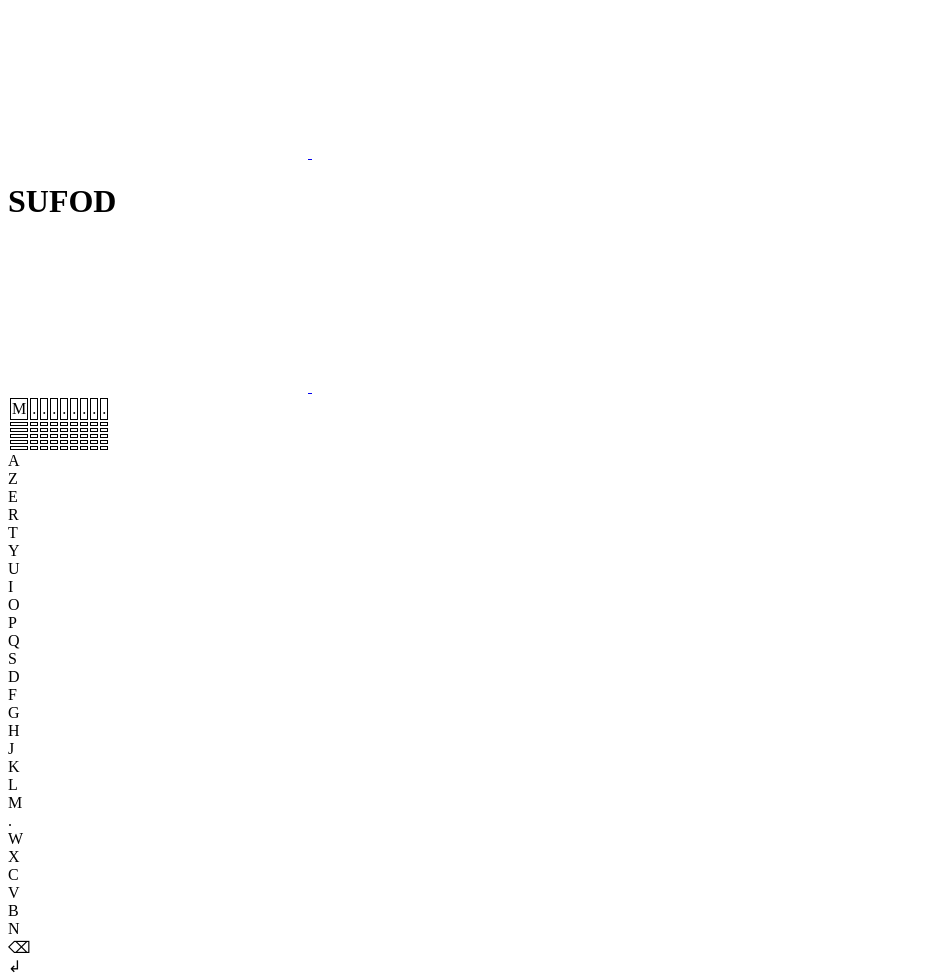
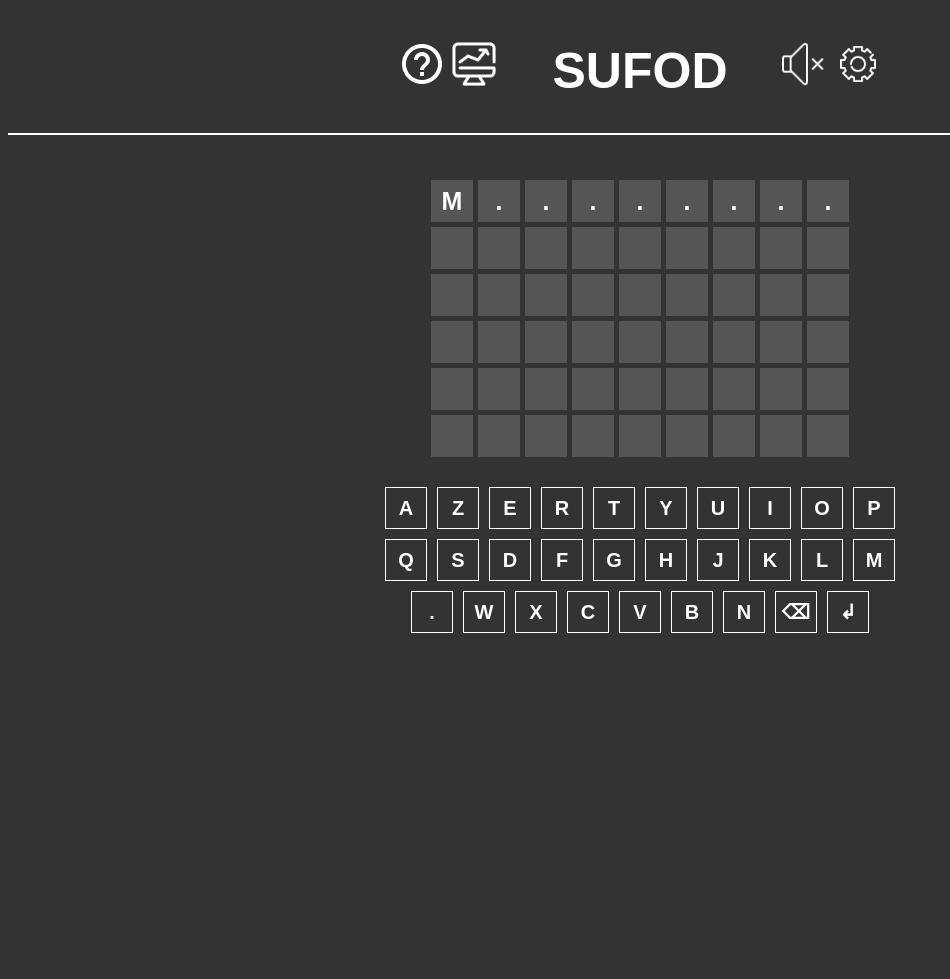
Before and after one commit to Vinaigre1/Mofus, a website: page src/public/index.html in a window 1280 px wide. Shown: the whole page, without its empty margins (0-950 px from the left). After the commit the page ends 800 px from the top, so only its background shows below. Drawn offline with Linux system fonts and the light colour scheme.

Commit message:
added css and check if word correct

```diff
--- a/src/public/css/style.css
+++ b/src/public/css/style.css
@@ -1,4 +1,81 @@
+body {
+  background-color: #333;
+  color: #fff;
+  font-family: Arial, Helvetica, sans-serif;
+  font-weight: bold;
+}
+
+h1 {
+  font-size: 50px;
+  margin-left: 50px;
+  margin-right: 50px;
+}
+
+div.header {
+  border-bottom: 2px solid white;
+  width: 100%;
+  text-align: center;
+}
+
+div.header > * {
+  display: inline-block;
+}
+
+a.header-icon img {
+  height: 48px;
+  filter: invert(100%);
+}
+
+#grid {
+  margin-top: 40px;
+}
+
+#grid table {
+  border-spacing: 5px;
+  margin: 0 auto;
+}
+
 #grid td {
-  border: 1px solid black;
+  width: 40px;
+  height: 40px;
+  text-align: center;
+  font-size: 25px;
   text-transform: uppercase;
+  background-color: #555;
 }
+
+#grid td.other {
+  background-color: rgb(181, 159, 59);
+}
+
+#grid td.right {
+  background-color: rgb(83, 141, 78);
+}
+
+#input-area {
+  margin-top: 20px;
+}
+
+.input-line {
+  text-align: center;
+}
+
+.input-letter {
+  display: inline-block;
+  border: 1px solid #fff;
+  /* border-radius: 10px; */
+  width: 40px;
+  height: 40px;
+  line-height: 40px;
+  margin: 5px;
+  text-align: center;
+  font-size: 20px;
+}
+
+.input-letter.correct-letter {
+  background-color:rgb(83, 141, 78);
+}
+
+.input-letter.other-letter {
+  background-color: rgb(181, 159, 59);
+}
--- a/src/public/index.html
+++ b/src/public/index.html
@@ -6,37 +6,26 @@
     <title>SUFOD</title>
     <link rel="stylesheet" href="/public/css/style.css" type="text/css">
     <link rel="apple-touch-icon" href="icon.png">
-    <script src="/public/js/script.js"></script>
+    <script src="/public/js/game.js"></script>
+    <script src="/public/js/keyboard.js"></script>
   </head>
   <body>
     <div id="content">
-      <header>
-        <div class="header-icons">
-          <a href="#" id="config-rules-button">
-            <svg id="config-rules-icon">
-              <use href="#icon-rules" stroke="var(--couleur-icon)" fill="var(--couleur-icon)">
-
-              </use>
-            </svg>
-          </a>
-          <a href="#" id="config-stats-button">
-            <svg id="config-stats-icon">
-              <use href="#icon-stats" stroke="var(--couleur-icon)"></use>
-            </svg>
-          </a>
-        </div>
+      <div class="header">
+        <a href="#" class="header-icon" id="config-rules-button">
+          <img src="/public/img/icon-help-48.png" alt="help">
+        </a>
+        <a href="#" class="header-icon" id="config-stats-button">
+          <img src="/public/img/icon-stats-64.png" alt="stats">
+        </a>
         <h1>SUFOD</h1>
-        <div class="header-icons">
-          <a href="#" id="config-audio-button">
-            <svg id="config-audio-icon"><use href="#icon-muted" fill="var(--couleur-icon)"></use></svg>
-          </a>
-          <a href="#" id="config-config-button">
-            <svg id="config-config-icon">
-              <use href="#icon-config" fill="var(--couleur-icon)"></use>
-            </svg>
-          </a>
-        </div>
-      </header>
+        <a href="#" class="header-icon" id="config-audio-button">
+          <img src="/public/img/icon-mute-50.png" alt="mute">
+        </a>
+        <a href="#" class="header-icon" id="config-config-button">
+          <img src="/public/img/icon-config-64.png" alt="config">
+        </a>
+      </div>
       <div id="panel-area" class="rules-panel" style="display: none;">
         <div id="panel-window">
           <div id="panel-window-header">
@@ -71,43 +60,7 @@
         </div>
       </div>
       <div id="grid" class="grid"></div>
-      <div id="input-area">
-        <div class="input-line">
-          <div class="input-letter" data-letter="A">A</div>
-          <div class="input-letter" data-letter="Z">Z</div>
-          <div class="input-letter" data-letter="E">E</div>
-          <div class="input-letter" data-letter="R">R</div>
-          <div class="input-letter" data-letter="T">T</div>
-          <div class="input-letter" data-letter="Y">Y</div>
-          <div class="input-letter" data-letter="U">U</div>
-          <div class="input-letter" data-letter="I">I</div>
-          <div class="input-letter" data-letter="O">O</div>
-          <div class="input-letter" data-letter="P">P</div>
-        </div>
-        <div class="input-line">
-          <div class="input-letter" data-letter="Q">Q</div>
-          <div class="input-letter" data-letter="S">S</div>
-          <div class="input-letter" data-letter="D">D</div>
-          <div class="input-letter" data-letter="F">F</div>
-          <div class="input-letter" data-letter="G">G</div>
-          <div class="input-letter" data-letter="H">H</div>
-          <div class="input-letter" data-letter="J">J</div>
-          <div class="input-letter" data-letter="K">K</div>
-          <div class="input-letter" data-letter="L">L</div>
-          <div class="input-letter" data-letter="M">M</div>
-        </div>
-        <div class="input-line">
-          <div class="input-letter" data-letter=".">.</div>
-          <div class="input-letter" data-letter="W">W</div>
-          <div class="input-letter" data-letter="X">X</div>
-          <div class="input-letter" data-letter="C">C</div>
-          <div class="input-letter" data-letter="V">V</div>
-          <div class="input-letter" data-letter="B">B</div>
-          <div class="input-letter" data-letter="N">N</div>
-          <div class="input-letter" data-letter="_delete">⌫</div>
-          <div class="input-letter input-letter-enter" data-letter="_enter">↲</div>
-        </div>
-      </div>
+      <div id="input-area"></div>
     </div>
   </body>
 </html>
--- /dev/null
+++ b/src/public/js/game.js
@@ -0,0 +1,206 @@
+const MAXIMUM_TRIES = 6;
+
+window.addEventListener("load", () => {
+  const word = 'magouille';
+  let entries = [];
+  let results = [];
+  let cursor = [0, 0];
+  createNewEntry(word, entries, cursor);
+  loadGrid(word, entries, cursor, results);
+  loadEvents(word, entries, cursor, results);
+});
+
+/**
+ * Loads the grid with every entry and results
+ * @param {string} word
+ * @param {Array} entries
+ * @param {Array} cursor
+ * @param {Array} results
+ */
+function loadGrid(word, entries, cursor, results) {
+  const gridEl = document.getElementById('grid');
+  const tableEl = document.createElement('table');
+  const resultClasses = ['none', 'other', 'right'];
+
+  const prefill = Array(word.length);
+  prefill.fill('.');
+  prefill[0] = word[0];
+  for (let i = 0; i < results.length; i++) {
+    for (let j = 0; j < results[i].length; j++) {
+      if (prefill[j] === '.' && results[i][j] === 2) {
+        prefill[j] = entries[i][j];
+      }
+    }
+  }
+
+  for (let i = 0; i < MAXIMUM_TRIES; i++) {
+    const trEl = document.createElement('tr');
+    let line = entries[i];
+    if (i === cursor[0] && cursor[1] === 0) {
+      line = prefill;
+    }
+    for (let j = 0; j < word.length; j++) {
+      const tdEl = document.createElement('td');
+      tdEl.textContent = line && line[j] || (i == cursor[0] ? '.' : '');
+      tdEl.classList.add(resultClasses[results[i] && results[i][j] || 0]);
+      trEl.appendChild(tdEl);
+    }
+    tableEl.appendChild(trEl);
+  }
+  gridEl.innerHTML = tableEl.outerHTML;
+}
+
+/**
+ * Creates an event listener that runs a function depending on which key is pressed.
+ * Possible functions are: Add letter, Remove letter, Validate word
+ * @param {string} word
+ * @param {Array} entries
+ * @param {Array} cursor
+ * @param {Array} results
+ */
+function loadEvents(word, entries, cursor, results) {
+  const keys = ['a', 'b', 'c', 'd', 'e', 'f', 'g', 'h', 'i', 'j', 'k', 'l', 'm', 'n', 'o', 'p', 'q', 'r', 's', 't', 'u', 'v', 'w', 'x', 'y', 'z'];
+  document.addEventListener('keydown', (event) => {
+    const key = event.key.toLowerCase().normalize('NFD').replace(/\p{Diacritic}/gu, '');
+    if (keys.indexOf(key) >= 0) {
+      addLetter(word, entries, cursor, key);
+    } else if (key === 'backspace') {
+      removeLetter(word, entries, cursor);
+    } else if (key === 'enter') {
+      validateWord(word, entries, cursor, results);
+    }
+    loadGrid(word, entries, cursor, results);
+  });
+}
+
+/**
+ * Starts a new entry and moves the cursor on this new entry
+ * @param {string} word
+ * @param {Array} entries
+ * @param {Array} cursor
+ */
+function createNewEntry(word, entries, cursor) {
+  let entry = Array(word.length);
+  entry[0] = word[0];
+  entries.push(entry);
+  cursor[0] = entries.length - 1;
+  cursor[1] = 0;
+}
+
+/**
+ * Adds a letter in the entry and moves the cursor
+ * @param {string} word
+ * @param {Array} entries
+ * @param {Array} cursor
+ * @param {string} letter
+ */
+function addLetter(word, entries, cursor, letter) {
+  if (cursor[1] >= word.length) return;
+  if (cursor[1] === 0 && letter !== word[0]) cursor[1] = 1;
+
+  entries[cursor[0]][cursor[1]] = letter;
+  cursor[1]++;
+}
+
+/**
+ * Removes a letter from the entries and moves the cursor
+ * @param {string} word
+ * @param {Array} entries
+ * @param {Array} cursor
+ * @returns
+ */
+function removeLetter(word, entries, cursor) {
+  if (cursor[1] <= 0) return;
+  cursor[1]--;
+
+  if (cursor[1] > 0) {
+    entries[cursor[0]][cursor[1]] = '';
+  }
+}
+
+/**
+ * Checks the entered word and makes an action depending on the result
+ * @param {string} word
+ * @param {Array} entries
+ * @param {Array} cursor
+ * @param {Array} results
+ */
+function validateWord(word, entries, cursor, results) {
+  if (cursor[1] < word.length) return;
+
+  const entry = entries[cursor[0]].join('');
+  if (!wordExists(entry)) return;
+
+  results[cursor[0]] = checkWord(word, entry);
+  if (results[cursor[0]].indexOf(0) === -1 && results[cursor[0]].indexOf(1) === -1) {
+    console.log('Gagné !');
+  } else if (cursor[0] + 1 >= MAXIMUM_TRIES) {
+    console.log('Perdu !');
+  } else {
+    createNewEntry(word, entries, cursor);
+  }
+
+  const keyColors = {
+    correct: [],
+    other: []
+  };
+  for (let i = 0; i < results.length; i++) {
+    for (let j = 0; j < results[i].length; j++) {
+      if (results[i][j] === 1) {
+        keyColors.other.push(entries[i][j].toUpperCase());
+      } else if (results[i][j] === 2) {
+        keyColors.correct.push(entries[i][j].toUpperCase());
+      }
+    }
+  }
+
+  console.log(keyColors);
+  loadKeyboard(keyColors.correct, keyColors.other);
+
+  console.log('entered word is', entry);
+}
+
+/**
+ * Checks if the entry exists in the word database
+ * @param {string} entry
+ * @returns {boolean}
+ */
+function wordExists(entry) {
+  // TODO
+  entry;
+  return true;
+}
+
+/**
+ * Compares _word and entry and return an array of numbers that represents the result.
+ * @param {string} _word
+ * @param {string} entry
+ * @returns {Array[number]} Array of 0s (letter not present), 1s (letter in different position) and 2s (letter in correct position)
+ */
+function checkWord(_word, entry) {
+  const word = _word.split('');
+  const result = Array(word.length);
+  for (let i = 0; i < entry.length; i++) {
+    if (entry[i] === word[i]) {
+      result[i] = 2;
+      word[i] = '';
+    }
+  }
+
+  for (let i = 0; i < entry.length; i++) {
+    if (result[i]) continue;
+    for (let j = 0; j < word.length; j++) {
+      if (entry[i] === word[j]) {
+        result[i] = 1;
+        word[j] = '';
+        break;
+      }
+    }
+    if (!result[i]) {
+      result[i] = 0;
+    }
+  }
+  return result;
+}
+
+// TODO: iframe integration
--- /dev/null
+++ b/src/public/js/keyboard.js
@@ -0,0 +1,35 @@
+const DELETE_CHAR = '⌫';
+const ENTER_CHAR = '↲';
+
+window.addEventListener("load", () => {
+  loadKeyboard();
+});
+
+function loadKeyboard(correctLetters = [], otherLetters = []) {
+  const layout = 'azerty'; // TODO add layouts
+  const layouts = {
+    'azerty': [
+      ['A', 'Z', 'E', 'R', 'T', 'Y', 'U', 'I', 'O', 'P'],
+      ['Q', 'S', 'D', 'F', 'G', 'H', 'J', 'K', 'L', 'M'],
+      ['.', 'W', 'X', 'C', 'V', 'B', 'N', DELETE_CHAR, ENTER_CHAR]
+    ]
+  };
+  const areaEl = document.querySelector('#input-area');
+  areaEl.innerHTML = '';
+  for (let i = 0; i < layouts[layout].length; i++) {
+    const lineEl = document.createElement('div');
+    lineEl.classList.add('input-line');
+    for (let j = 0; j < layouts[layout][i].length; j++) {
+      const letterEl = document.createElement('div');
+      letterEl.innerText = layouts[layout][i][j];
+      letterEl.classList.add('input-letter');
+      if (correctLetters.indexOf(layouts[layout][i][j]) >= 0) {
+        letterEl.classList.add('correct-letter');
+      } else if (otherLetters.indexOf(layouts[layout][i][j]) >= 0) {
+        letterEl.classList.add('other-letter');
+      }
+      lineEl.appendChild(letterEl);
+    }
+    areaEl.appendChild(lineEl);
+  }
+}
--- a/src/public/js/script.js
+++ /dev/null
@@ -1,95 +0,0 @@
-const MAXIMUM_TRIES = 6;
-
-window.onload = () => {
-  const word = 'magouille';
-  let entries = [];
-  let cursor = [0, 0];
-  createNewEntry(word, entries, cursor);
-  loadGrid(word, entries, cursor);
-  loadKeyboard(word, entries, cursor);
-};
-
-function loadGrid(word, entries, cursor) {
-  const gridEl = document.getElementById('grid');
-  const tableEl = document.createElement('table');
-  for (let i = 0; i < MAXIMUM_TRIES; i++) {
-    const trEl = document.createElement('tr');
-    for (let j = 0; j < word.length; j++) {
-      const tdEl = document.createElement('td');
-      tdEl.textContent = entries[i] && entries[i][j] || (i == cursor[0] ? '.' : '');
-      trEl.appendChild(tdEl);
-    }
-    tableEl.appendChild(trEl);
-  }
-  gridEl.innerHTML = '';
-  gridEl.appendChild(tableEl);
-}
-
-function loadKeyboard(word, entries, cursor) {
-  const keys = ['a', 'b', 'c', 'd', 'e', 'f', 'g', 'h', 'i', 'j', 'k', 'l', 'm', 'n', 'o', 'p', 'q', 'r', 's', 't', 'u', 'v', 'w', 'x', 'y', 'z'];
-  document.addEventListener('keydown', (event) => {
-    const key = event.key.toLowerCase().normalize('NFD').replace(/\p{Diacritic}/gu, '');
-    if (keys.indexOf(key) >= 0) {
-      addLetter(word, entries, cursor, key);
-    } else if (key === 'backspace') {
-      removeLetter(word, entries, cursor);
-    } else if (key === 'enter') {
-      validateWord(word, entries, cursor);
-    }
-  });
-}
-
-function createNewEntry(word, entries, cursor) {
-  let entry = Array(word.length);
-  entry[0] = word[0];
-  entries.push(entry);
-  cursor[0] = entries.length - 1;
-  cursor[1] = 0;
-}
-
-function addLetter(word, entries, cursor, letter) {
-  if (cursor[1] >= word.length) return;
-  if (cursor[1] === 0 && letter !== word[0]) cursor[1] = 1;
-
-  entries[cursor[0]][cursor[1]] = letter;
-  loadGrid(word, entries, cursor);
-  cursor[1]++;
-}
-
-function removeLetter(word, entries, cursor) {
-  if (cursor[1] <= 0) return;
-  cursor[1]--;
-
-  if (cursor[1] > 0) {
-    entries[cursor[0]][cursor[1]] = '';
-    loadGrid(word, entries, cursor);
-  }
-}
-
-function validateWord(word, entries, cursor) {
-  if (cursor[1] < word.length) return;
-
-  const entry = entries[cursor[0]].join('');
-  if (!wordExists(entry)) return;
-
-  if (checkWord(word, entry)) {
-    console.log('Gagné !');
-  } else if (cursor[0] + 1 >= MAXIMUM_TRIES) {
-    console.log('Perdu !');
-  } else {
-    createNewEntry(word, entries, cursor);
-    loadGrid(word, entries, cursor);
-  }
-
-  console.log('entered word is', entry);
-}
-
-function wordExists(entry) {
-  // TODO
-  return true;
-}
-
-function checkWord(word, entry) {
-  // TODO
-  return false;
-}
--- a/src/server.ts
+++ b/src/server.ts
@@ -7,7 +7,7 @@ const publicDir = __dirname + '/public';
 
 app.use('/public', express.static(publicDir));
 
-app.get('/', function(req: Request, res: Response) {
+app.get('/', (req: Request, res: Response) => {
   res.sendFile(publicDir + '/index.html');
 });
 
```
Also changed, not shown: package.json (+6 -4 lines), .eslintrc.js, src/public/img/icon-config-64.png (added), src/public/img/icon-help-24.png (added), src/public/img/icon-help-48.png (added), src/public/img/icon-mute-50.png (added), src/public/img/icon-sound-50.png (added), src/public/img/icon-stats-32.png (added), src/public/img/icon-stats-64.png (added), 3 other files.
